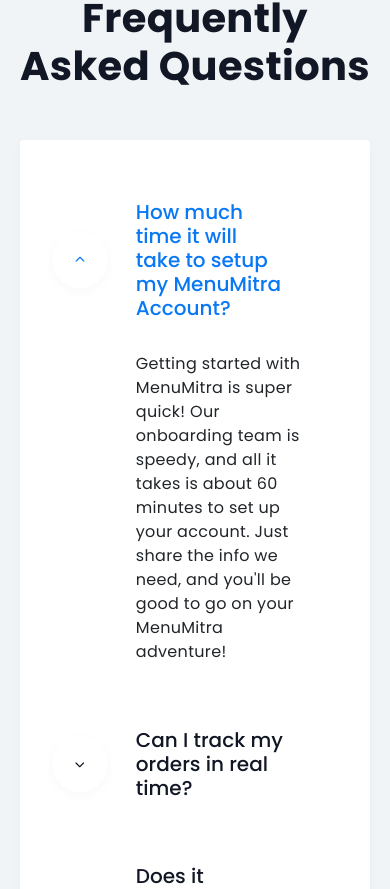
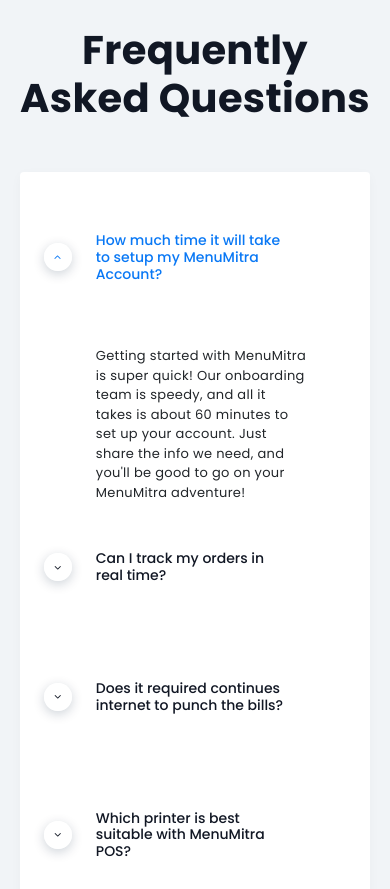
Before and after one commit to Shekru-Labs-India/menumitra_website, a React (Create React App) app: page / in a window 390 px wide. Shown: the part 8832-9721 px from the top of the page. Built offline with nearby package versions, Linux system fonts and the light colour scheme.

Commit message:
Refactor minimal accordion styles in CSS for improved spacing, responsiveness, and visual consistency; adjust padding, margins, and box-shadow properties across components.

```diff
--- a/src/components/Form.css
+++ b/src/components/Form.css
@@ -5,8 +5,8 @@
 }
 
 .minimal-accordion {
-  padding: 1.75rem 0rem 2rem 2.5rem;
-  box-shadow: 0px 3px 12px rgba(0, 30, 60, 0.03);
+  padding: 0.5rem 0rem 1rem 1rem;
+  box-shadow: 0px 2px 8px rgba(0, 30, 60, 0.02);
 }
 
 .accordion-button {
@@ -14,10 +14,10 @@
   display: flex;
   align-items: center;
   width: 100%;
-  padding: 1.75rem 2rem;
+  padding: 0.75rem 1rem;
   font-family: "Poppins", sans-serif;
   font-weight: 500;
-  font-size: 19px;
+  font-size: 15px;
   color: #111724;
   text-align: left;
   background-color: transparent;
@@ -68,8 +68,9 @@
 }
 
 .accordion-body {
-  padding: 2rem 1.75rem;
-  font-size: 16px;
+  padding: 1rem 1.25rem;
+  font-size: 14px;
+  line-height: 1.5;
 }
 
 .minimal-accordion .accordion-collapse {
@@ -79,30 +80,78 @@
 .minimal-accordion .accordion-button {
   background-color: transparent;
   border: none;
-  padding: 2rem 1.75rem;
+  padding: 0.75rem 1rem;
 }
 
 .minimal-accordion .accordion-button span {
   position: absolute;
   background: rgba(255, 255, 255, 0.5);
-  left: -3.5rem;
-  width: 1.5rem;
-  height: 1.5rem;
-  line-height: 1.5rem;
+  left: -1.75rem;
+  width: 1rem;
+  height: 1rem;
+  line-height: 1rem;
   text-align: center;
   border-radius: 50%;
-  box-shadow: 0px 3px 12px rgba(0, 30, 60, 0.5);
+  box-shadow: 0px 2px 6px rgba(0, 30, 60, 0.25);
   display: flex;
   align-items: center;
   justify-content: center;
 }
 
 .minimal-accordion .accordion-button span i {
-  font-size: 10px;
+  font-size: 8px;
   line-height: 1;
 }
 
 
 .minimal-accordion .accordion-body {
   padding-top: 0px;
+  padding-bottom: 0.5rem;
 }
+
+/* Additional minimal spacing adjustments */
+.minimal-accordion .accordion-item {
+  margin-bottom: 0.5rem;
+}
+
+.minimal-accordion .accordion-item:last-child {
+  margin-bottom: 0;
+}
+
+/* Reduce spacing in FAQ section */
+#faq .container {
+  padding-top: 2rem;
+  padding-bottom: 2rem;
+}
+
+#faq h2 {
+  margin-bottom: 2rem;
+}
+
+/* Mobile responsive adjustments */
+@media (max-width: 768px) {
+  .minimal-accordion {
+    padding: 0.25rem 0rem 0.5rem 0.5rem;
+  }
+
+  .minimal-accordion .accordion-button {
+    padding: 0.5rem 0.75rem;
+    font-size: 14px;
+  }
+
+  .minimal-accordion .accordion-button span {
+    left: -1.25rem;
+    width: 0.875rem;
+    height: 0.875rem;
+    line-height: 0.875rem;
+  }
+
+  .minimal-accordion .accordion-button span i {
+    font-size: 7px;
+  }
+
+  .accordion-body {
+    padding: 0.5rem 0.75rem;
+    font-size: 13px;
+  }
+}
```
Also changed, not shown: src/assets/css/style.css.
